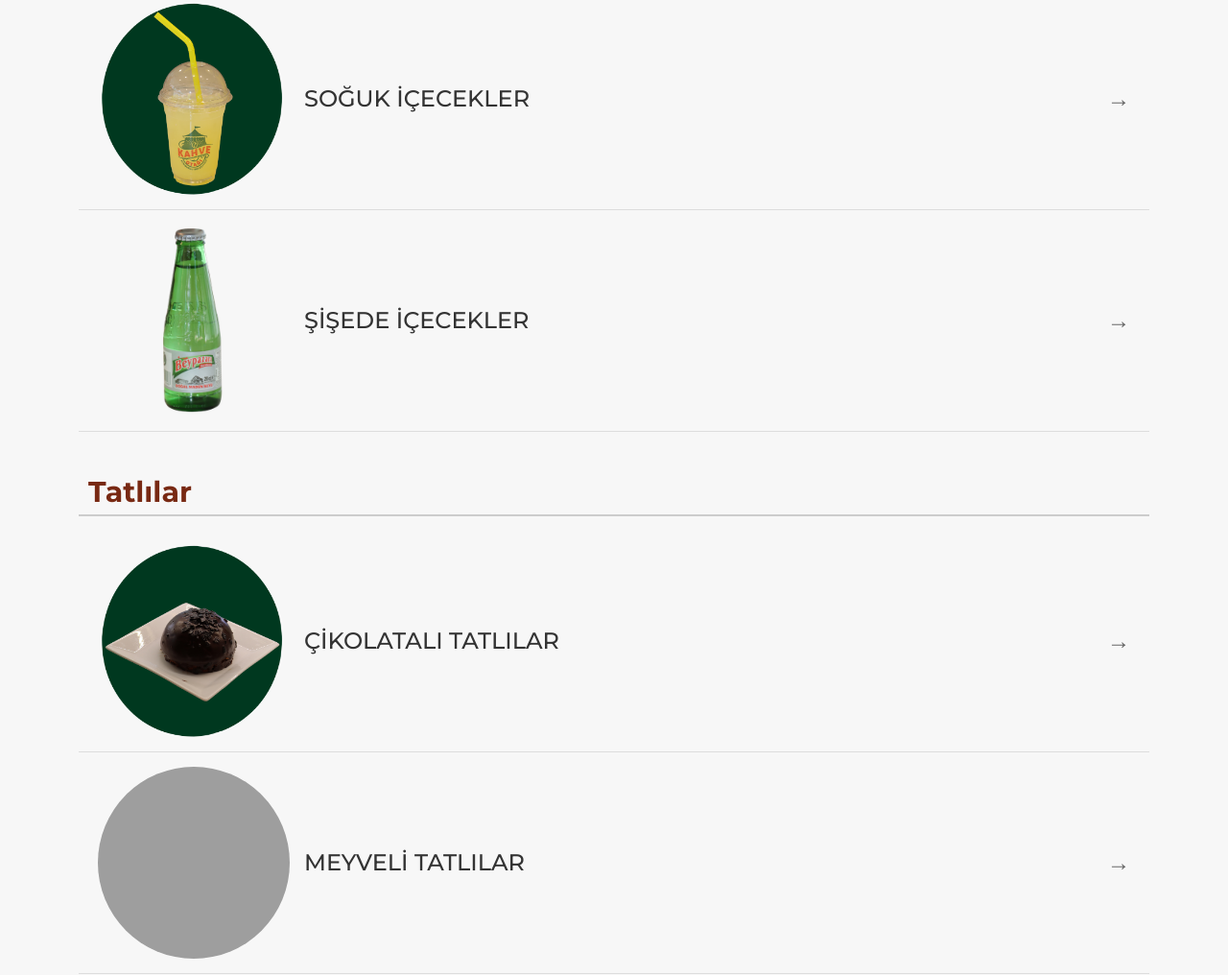
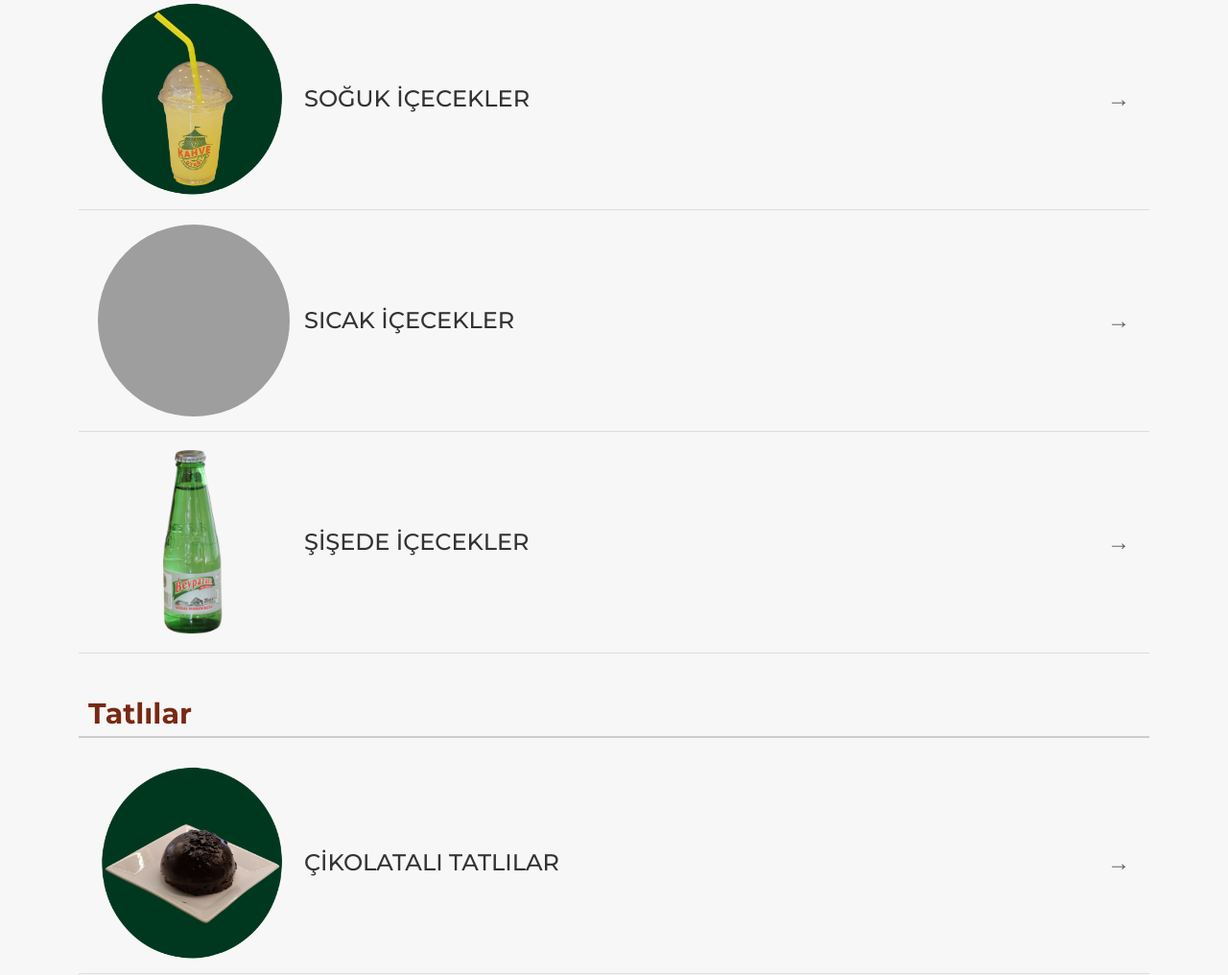
Before and after one commit to betlincel/kahveotagii, a plain HTML site: page cursor/index.html in a window 1280 px wide. Shown: the part 1715-2731 px from the top of the page at 96% size. Drawn offline with nearby package versions, Linux system fonts and the light colour scheme; grey boxes are pictures that could not be loaded.

Commit message:
Yaptığın değişiklik

```diff
--- a/cursor/index.html
+++ b/cursor/index.html
@@ -123,6 +123,12 @@
         <span class="menu-arrow">→</span>
     </a>
 
+    <a href="sıcak.html" class="menu-item">
+        <img src="sıcak.png" alt="Sıcak İçecekler" class="menu-img">
+        <span class="menu-text" data-tr="SICAK İÇECEKLER" data-en="HOT DRINKS">SICAK İÇECEKLER</span>
+        <span class="menu-arrow">→</span>
+    </a>
+
     <a href="sise.html" class="menu-item">
         <img src="sade.png" alt="Soğuk İçecekler" class="menu-img">
         <span class="menu-text" data-tr="ŞİŞEDE İÇECEKLER" data-en="BOTTLED DRINKS">ŞİŞEDE İÇECEKLER</span>
```
